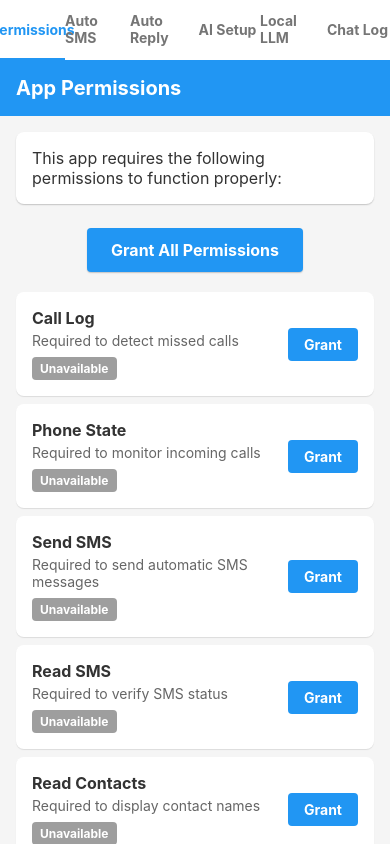
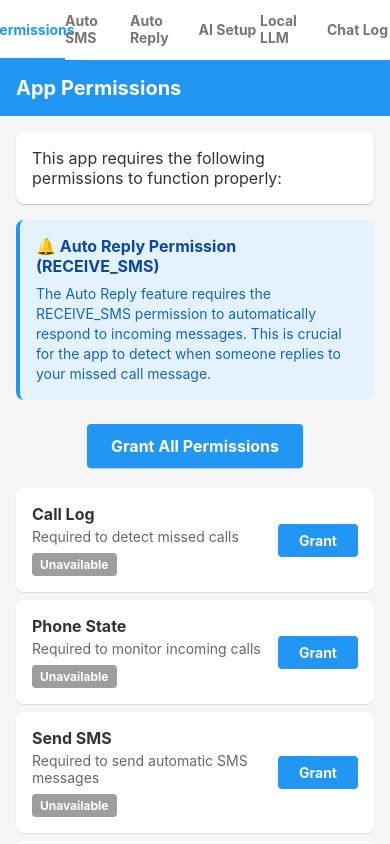
Before and after one commit to saeculumBhaveshB/auto_sms, a React Native app: screen / in a window 390 px wide. Built offline with nearby package versions, Linux system fonts and the light colour scheme; what react-native-permissions would draw is missing.

Commit message:
permmission issue resolved

```diff
--- a/src/screens/PermissionsStatusScreen.tsx
+++ b/src/screens/PermissionsStatusScreen.tsx
@@ -1,4 +1,4 @@
-import React, { useState, useEffect, useCallback } from "react";
+import React, { useState, useEffect, useCallback, useMemo } from "react";
 import {
   View,
   Text,
@@ -7,6 +7,7 @@ import {
   ScrollView,
   Alert,
   Linking,
+  ActivityIndicator,
   Platform,
 } from "react-native";
 import PermissionsService, {
@@ -21,12 +22,17 @@ const PermissionsStatusScreen: React.FC = () => {
   >({} as Record<PermissionType, PermissionStatus>);
 
   const [loading, setLoading] = useState<boolean>(true);
+  const [refreshing, setRefreshing] = useState<boolean>(false);
 
   /**
    * Check all permissions
    */
-  const checkAllPermissions = useCallback(async () => {
-    setLoading(true);
+  const checkAllPermissions = useCallback(async (showLoading = true) => {
+    if (showLoading) {
+      setRefreshing(true);
+    }
+
+    try {
       const statuses: Record<PermissionType, PermissionStatus> = {} as Record<
         PermissionType,
         PermissionStatus
@@ -39,7 +45,12 @@ const PermissionsStatusScreen: React.FC = () => {
       }
 
       setPermissionStatuses(statuses);
+    } catch (error) {
+      console.error("Error checking permissions:", error);
+    } finally {
       setLoading(false);
+      setRefreshing(false);
+    }
   }, []);
 
   /**
@@ -48,6 +59,12 @@ const PermissionsStatusScreen: React.FC = () => {
   const requestPermission = useCallback(
     async (permissionType: PermissionType) => {
       try {
+        // Update UI to show requesting state
+        setPermissionStatuses((prev) => ({
+          ...prev,
+          [permissionType]: "unavailable", // Temporary status while requesting
+        }));
+
         const status = await PermissionsService.requestPermission(
           permissionType
         );
@@ -76,6 +93,9 @@ const PermissionsStatusScreen: React.FC = () => {
       } catch (error) {
         console.error("Error requesting permission:", error);
         Alert.alert("Error", "Failed to request permission");
+
+        // Reset status on error
+        checkAllPermissions(false);
       }
     },
     []
@@ -94,14 +114,16 @@ const PermissionsStatusScreen: React.FC = () => {
    * Initialize and check permissions
    */
   useEffect(() => {
-    checkAllPermissions();
+    checkAllPermissions(true);
 
-    // Set interval to periodically check permissions
-    const interval = setInterval(() => {
-      checkAllPermissions();
-    }, 3000);
+    // Run a single permission check when screen is focused
+    // instead of constantly checking with an interval
+    const focusListener = () => {
+      checkAllPermissions(false);
+    };
 
-    return () => clearInterval(interval);
+    // Clean up function
+    return () => {};
   }, [checkAllPermissions]);
 
   /**
@@ -145,24 +167,90 @@ const PermissionsStatusScreen: React.FC = () => {
   /**
    * Check if all required permissions are granted
    */
-  const areAllPermissionsGranted = useCallback((): boolean => {
+  const areAllPermissionsGranted = useMemo((): boolean => {
+    if (loading || Object.keys(permissionStatuses).length === 0) {
+      return false;
+    }
     return REQUIRED_PERMISSIONS.every(
       (p) => permissionStatuses[p.key] === "granted"
     );
-  }, [permissionStatuses]);
+  }, [permissionStatuses, loading]);
 
-  if (loading) {
+  // Render each permission item
+  const renderPermissionItem = useCallback(
+    (permission: (typeof REQUIRED_PERMISSIONS)[number]) => {
+      const status = permissionStatuses[permission.key] || "unavailable";
+      const isRequesting = status === "unavailable" && refreshing;
+      // Check if this is the auto reply permission
+      const isAutoReply = permission.key === "autoReply";
+
       return (
-      <View style={styles.loadingContainer}>
-        <Text>Checking permissions...</Text>
+        <View
+          key={permission.key}
+          style={[
+            styles.permissionItem,
+            isAutoReply && styles.autoReplyPermissionItem,
+          ]}
+        >
+          <View style={styles.permissionDetails}>
+            <Text
+              style={[
+                styles.permissionName,
+                isAutoReply && styles.autoReplyText,
+              ]}
+            >
+              {permission.name}
+              {isAutoReply && " ✓"}
+            </Text>
+            <Text style={styles.permissionDescription}>
+              {permission.description}
+            </Text>
+            <View
+              style={[
+                styles.statusBadge,
+                {
+                  backgroundColor: getStatusColor(status),
+                },
+              ]}
+            >
+              <Text style={styles.statusText}>{getStatusText(status)}</Text>
+            </View>
+          </View>
+
+          {status !== "granted" && (
+            <TouchableOpacity
+              style={[
+                styles.grantButton,
+                isRequesting && styles.grantButtonDisabled,
+                isAutoReply && styles.autoReplyButton,
+              ]}
+              onPress={() => requestPermission(permission.key)}
+              disabled={isRequesting}
+            >
+              {isRequesting ? (
+                <ActivityIndicator size="small" color="#fff" />
+              ) : (
+                <Text style={styles.grantButtonText}>Grant</Text>
+              )}
+            </TouchableOpacity>
+          )}
         </View>
       );
-  }
+    },
+    [permissionStatuses, refreshing, requestPermission]
+  );
 
   return (
     <View style={styles.container}>
       <View style={styles.header}>
         <Text style={styles.title}>App Permissions</Text>
+        {refreshing && !loading && (
+          <ActivityIndicator
+            size="small"
+            color="#fff"
+            style={styles.headerLoader}
+          />
+        )}
       </View>
 
       <ScrollView style={styles.scrollView}>
@@ -172,7 +260,26 @@ const PermissionsStatusScreen: React.FC = () => {
           </Text>
         </View>
 
-        {areAllPermissionsGranted() ? (
+        {/* New Auto Reply Info Section */}
+        <View style={styles.autoReplyInfoContainer}>
+          <Text style={styles.autoReplyInfoTitle}>
+            🔔 Auto Reply Permission (RECEIVE_SMS)
+          </Text>
+          <Text style={styles.autoReplyInfoText}>
+            The Auto Reply feature requires the RECEIVE_SMS permission to
+            automatically respond to incoming messages. This is crucial for the
+            app to detect when someone replies to your missed call message.
+          </Text>
+        </View>
+
+        {loading ? (
+          <View style={styles.loadingContainer}>
+            <ActivityIndicator size="large" color="#2196f3" />
+            <Text style={{ marginTop: 10 }}>Checking permissions...</Text>
+          </View>
+        ) : (
+          <>
+            {areAllPermissionsGranted ? (
               <View style={styles.allGrantedContainer}>
                 <Text style={styles.allGrantedText}>
                   ✅ All required permissions are granted!
@@ -183,49 +290,32 @@ const PermissionsStatusScreen: React.FC = () => {
                 <TouchableOpacity
                   style={styles.requestAllButton}
                   onPress={requestAllPermissions}
+                  disabled={refreshing}
                 >
+                  {refreshing ? (
+                    <ActivityIndicator size="small" color="#fff" />
+                  ) : (
                     <Text style={styles.requestAllButtonText}>
                       Grant All Permissions
                     </Text>
+                  )}
                 </TouchableOpacity>
               </View>
             )}
 
-        {REQUIRED_PERMISSIONS.map((permission) => (
-          <View key={permission.key} style={styles.permissionItem}>
-            <View style={styles.permissionDetails}>
-              <Text style={styles.permissionName}>{permission.name}</Text>
-              <Text style={styles.permissionDescription}>
-                {permission.description}
-              </Text>
-              <View
-                style={[
-                  styles.statusBadge,
-                  {
-                    backgroundColor: getStatusColor(
-                      permissionStatuses[permission.key] || "unavailable"
-                    ),
-                  },
-                ]}
+            {REQUIRED_PERMISSIONS.map(renderPermissionItem)}
+
+            <TouchableOpacity
+              style={styles.refreshButton}
+              onPress={() => checkAllPermissions(true)}
+              disabled={refreshing}
             >
-                <Text style={styles.statusText}>
-                  {getStatusText(
-                    permissionStatuses[permission.key] || "unavailable"
+              {refreshing ? (
+                <ActivityIndicator size="small" color="#fff" />
+              ) : (
+                <Text style={styles.refreshButtonText}>Refresh Status</Text>
               )}
-                </Text>
-              </View>
-            </View>
-
-            {permissionStatuses[permission.key] !== "granted" && (
-              <TouchableOpacity
-                style={styles.grantButton}
-                onPress={() => requestPermission(permission.key)}
-              >
-                <Text style={styles.grantButtonText}>Grant</Text>
             </TouchableOpacity>
-            )}
-          </View>
-        ))}
 
             <View style={styles.noteContainer}>
               <Text style={styles.noteText}>
@@ -239,6 +329,8 @@ const PermissionsStatusScreen: React.FC = () => {
                 <Text style={styles.settingsButtonText}>Open Settings</Text>
               </TouchableOpacity>
             </View>
+          </>
+        )}
       </ScrollView>
     </View>
   );
@@ -250,13 +342,19 @@ const styles = StyleSheet.create({
     backgroundColor: "#f5f5f5",
   },
   loadingContainer: {
-    flex: 1,
+    padding: 40,
     justifyContent: "center",
     alignItems: "center",
   },
   header: {
     padding: 16,
     backgroundColor: "#2196f3",
+    flexDirection: "row",
+    justifyContent: "space-between",
+    alignItems: "center",
+  },
+  headerLoader: {
+    marginRight: 10,
   },
   title: {
     fontSize: 20,
@@ -305,6 +403,8 @@ const styles = StyleSheet.create({
     paddingVertical: 12,
     paddingHorizontal: 24,
     borderRadius: 4,
+    minWidth: 200,
+    alignItems: "center",
     elevation: 2,
     shadowColor: "#000",
     shadowOffset: { width: 0, height: 1 },
@@ -360,10 +460,31 @@ const styles = StyleSheet.create({
     backgroundColor: "#2196f3",
     paddingVertical: 8,
     paddingHorizontal: 16,
+    minWidth: 80,
+    alignItems: "center",
+    justifyContent: "center",
     borderRadius: 4,
     marginLeft: 8,
   },
+  grantButtonDisabled: {
+    backgroundColor: "#90caf9",
+  },
   grantButtonText: {
+    color: "#fff",
+    fontSize: 14,
+    fontWeight: "bold",
+  },
+  refreshButton: {
+    backgroundColor: "#673ab7",
+    paddingVertical: 12,
+    paddingHorizontal: 24,
+    borderRadius: 4,
+    margin: 16,
+    alignSelf: "center",
+    alignItems: "center",
+    minWidth: 150,
+  },
+  refreshButtonText: {
     color: "#fff",
     fontSize: 14,
     fontWeight: "bold",
@@ -394,6 +515,38 @@ const styles = StyleSheet.create({
     fontWeight: "bold",
     fontSize: 14,
   },
+  autoReplyPermissionItem: {
+    borderLeftWidth: 3,
+    borderLeftColor: "#2196f3",
+    backgroundColor: "#f5f9ff",
+  },
+  autoReplyText: {
+    color: "#0d47a1",
+  },
+  autoReplyButton: {
+    backgroundColor: "#1565c0",
+  },
+  autoReplyInfoContainer: {
+    backgroundColor: "#e3f2fd",
+    padding: 16,
+    margin: 16,
+    marginTop: 8,
+    marginBottom: 8,
+    borderRadius: 8,
+    borderLeftWidth: 4,
+    borderLeftColor: "#2196f3",
+  },
+  autoReplyInfoTitle: {
+    fontSize: 16,
+    fontWeight: "bold",
+    color: "#0d47a1",
+    marginBottom: 8,
+  },
+  autoReplyInfoText: {
+    fontSize: 14,
+    color: "#1565c0",
+    lineHeight: 20,
+  },
 });
 
 export default PermissionsStatusScreen;
--- a/src/screens/TestAutoReplyScreen.tsx
+++ b/src/screens/TestAutoReplyScreen.tsx
@@ -225,6 +225,10 @@ const TestAutoReplyScreen: React.FC = () => {
           3. This only happens for people who received the missed call message
           within the last 24 hours
         </Text>
+        <Text style={styles.instructionText}>
+          4. The Auto Reply permission (RECEIVE_SMS) is necessary for detecting
+          incoming messages and sending automatic responses
+        </Text>
         <Text style={styles.noteText}>
           Note: You don't need an OpenAI API key for the basic auto-reply
           function. The "No API key found in storage" warning is only relevant
--- a/src/services/PermissionsService.ts
+++ b/src/services/PermissionsService.ts
@@ -18,7 +18,8 @@ export type PermissionType =
   | "phoneState"
   | "sendSms"
   | "readSms"
-  | "readContacts";
+  | "readContacts"
+  | "autoReply";
 
 // Define permission info for UI
 export interface PermissionInfo {
@@ -59,6 +60,12 @@ export const REQUIRED_PERMISSIONS: PermissionInfo[] = [
     name: "Read Contacts",
     description: "Required to display contact names",
     androidPermission: PERMISSIONS.ANDROID.READ_CONTACTS,
+  },
+  {
+    key: "autoReply",
+    name: "Auto Reply",
+    description: "Required to automatically respond to incoming messages",
+    androidPermission: PERMISSIONS.ANDROID.RECEIVE_SMS,
   },
 ];
 
@@ -142,6 +149,8 @@ class PermissionsService {
       "callLog",
       "phoneState",
       "sendSms",
+      "readSms",
+      "autoReply",
     ];
 
     for (const permissionType of criticalPermissions) {
```
Lines whose indentation alone changed are shown as unchanged.
